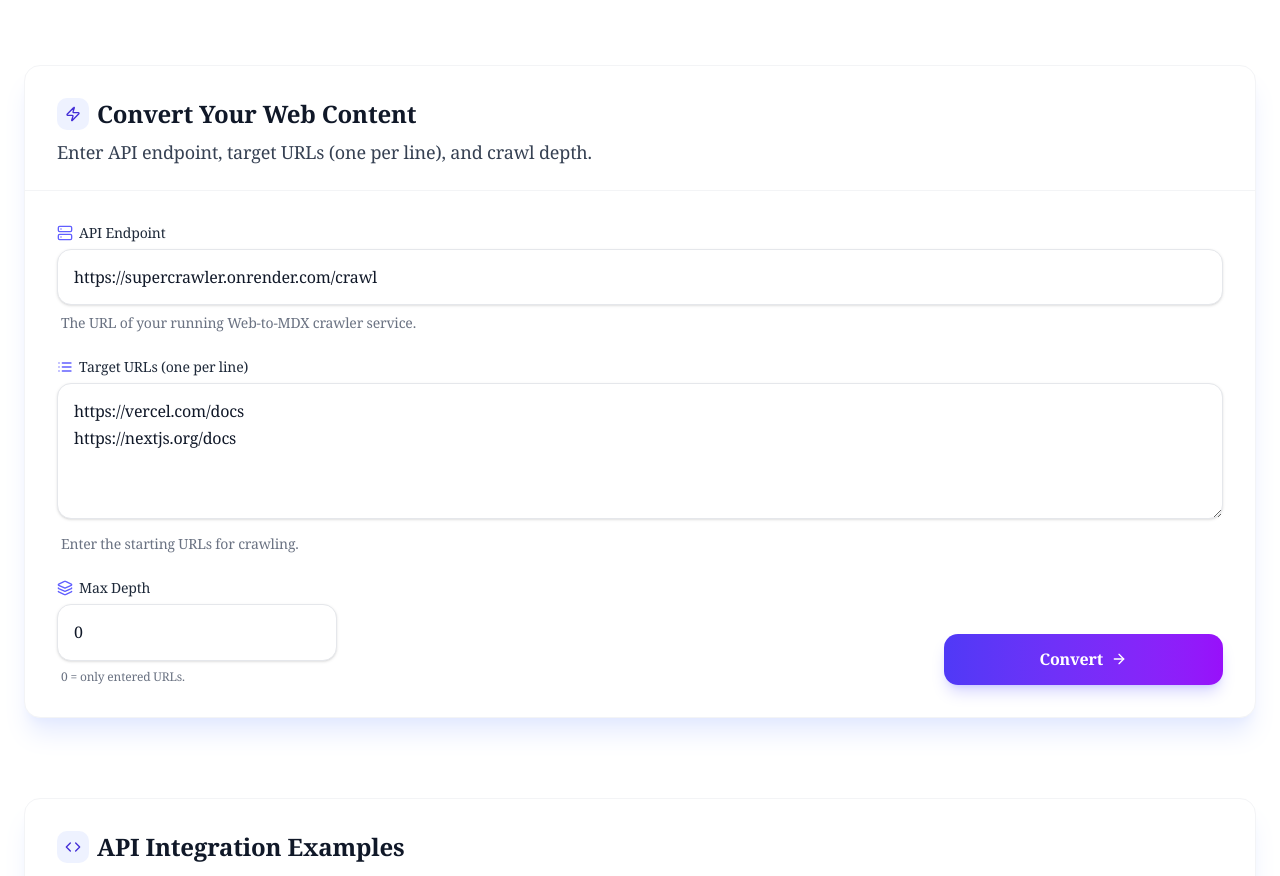
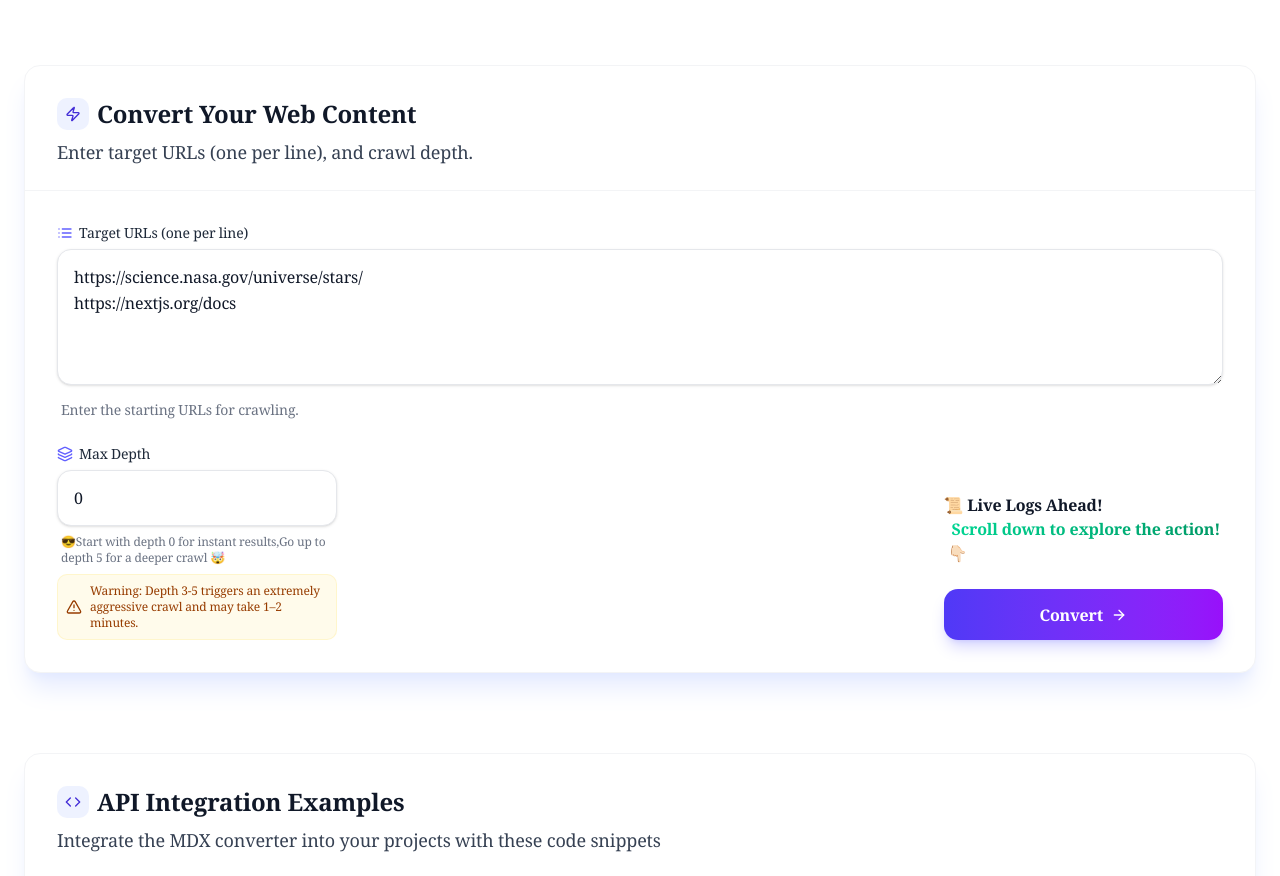
Before and after one commit to duggal1/SuperClawler-web, a Next.js app: page / in a window 1280 px wide. Shown: the part 720-1596 px from the top of the page. Built offline with nearby package versions, Linux system fonts and the light colour scheme.

Commit message:
updated new changes

```diff
--- a/src/app/(main)/(marketing)/page.tsx
+++ b/src/app/(main)/(marketing)/page.tsx
@@ -880,8 +880,7 @@ const darkMdxComponents: MDXComponentsType = {
 
 // --- Main Component ---
 export default function Home() {
-  const [targetUrls, setTargetUrls] = useState('https://vercel.com/docs\nhttps://nextjs.org/docs');
-  const [apiUrl, setApiUrl] = useState('https://supercrawler.onrender.com/crawl');
+  const [targetUrls, setTargetUrls] = useState('https://science.nasa.gov/universe/stars/\nhttps://nextjs.org/docs');
   const [maxDepth, setMaxDepth] = useState<number>(0);
   const [selectedLangIndex, setSelectedLangIndex] = useState(0);
   const [isCrawling, setIsCrawling] = useState(false);
@@ -890,6 +889,7 @@ export default function Home() {
   const [copiedCode, setCopiedCode] = useState(false);
   const [showCopySnackbar, setShowCopySnackbar] = useState(false);
   const [renderedMdx, setRenderedMdx] = useState<RenderedMdxItem[]>([]);
+  const [logs, setLogs] = useState<string[]>([]);  // Add this new state
 
   const { setTheme, resolvedTheme } = useTheme();
   const isDarkMode = resolvedTheme === 'dark';
@@ -935,10 +935,6 @@ export default function Home() {
     setTargetUrls(event.target.value);
   }, []);
 
-  const handleApiUrlChange = useCallback((event: ChangeEvent<HTMLInputElement>) => {
-    setApiUrl(event.target.value);
-  }, []);
-
   const handleMaxDepthChange = useCallback((event: ChangeEvent<HTMLInputElement>) => {
     const depth = parseInt(event.target.value, 10);
     setMaxDepth(isNaN(depth) || depth < 0 ? 0 : depth);
@@ -1046,77 +1042,86 @@ export default function Home() {
     setError(null);
     setCrawlData(null);
     setRenderedMdx([]);
-
-    let effectiveApiUrl = apiUrl.trim();
-
-    // Format URLs and remove empty lines
+    setLogs([]); // Reset logs
+
     const urlsToCrawl = targetUrls
       .split('\n')
       .map(url => url.trim())
       .filter(url => url.length > 0)
-      .map(url => {
-        // Ensure URLs have http/https protocol
-        if (!url.startsWith('http://') && !url.startsWith('https://')) {
-          return `https://${url}`;
-        }
-        return url;
-      });
-
-    // Validation checks
+      .map(url => !url.startsWith('http') ? `https://${url}` : url);
+
     if (urlsToCrawl.length === 0) {
       setError('Please enter at least one Target URL to crawl.');
       setIsCrawling(false);
       return;
     }
 
-    // Match the server's CrawlRequest struct exactly
     const payload = {
       domains: urlsToCrawl,
       max_depth: maxDepth || 0
     };
 
     try {
-      console.log('Sending request to:', effectiveApiUrl);
-      console.log('With payload:', JSON.stringify(payload, null, 2));
-
-      const response = await fetch(effectiveApiUrl, {
+      const response = await fetch('https://supercrawler.onrender.com/crawl', {
         method: 'POST',
         headers: {
           'Content-Type': 'application/json',
-          'Accept': 'application/json',
-          'Access-Control-Allow-Origin': '*'
         },
         body: JSON.stringify(payload)
       });
 
       if (!response.ok) {
-        let errorMessage = 'Failed to fetch data from the server';
+        throw new Error(`HTTP error! status: ${response.status}`);
+      }
+
+      if (!response.body) {
+        throw new Error('Response body is null');
+      }
+
+      const reader = response.body.getReader();
+      const decoder = new TextDecoder();
+      let buffer = '';
+
+      while (true) {
+        const { done, value } = await reader.read();
+
+        if (done) break;
+
+        buffer += decoder.decode(value, { stream: true });
+        const lines = buffer.split('\n');
+        buffer = lines.pop() || '';
+
+        for (const line of lines) {
+          if (line.trim() === '') continue;
+          if (line === ': keep-alive') continue;
+
           try {
-          const errorData = await response.json();
-          errorMessage = errorData.message || errorData.error || errorMessage;
-        } catch {
-          errorMessage = `HTTP error! status: ${response.status}`;
-        }
-        throw new Error(errorMessage);
-      }
-
-      const data = await response.json();
-
-      // Validate response matches CrawlResponse struct
-      if (!data || !Array.isArray(data.mdx_files) || !Array.isArray(data.logs) || typeof data.message !== 'string') {
-        console.error('Invalid response structure:', data);
-        throw new Error('Invalid response format from server');
-      }
-
-      setCrawlData(data);
-
+            if (line.startsWith('data: ')) {
+              const data = line.slice(6);
+              if (data.startsWith('{')) {
+                // This is the completion event
+                const completionData = JSON.parse(data);
+                setCrawlData(completionData);
+                setIsCrawling(false);
+              } else {
+                // This is a log message
+                setLogs(prev => [...prev, data]);
+              }
+            } else if (line.startsWith('event: completion')) {
+              // Next line will be the completion data
+              continue;
+            }
+          } catch (e) {
+            console.warn('Error processing line:', e);
+          }
+        }
+      }
     } catch (err) {
       console.error('Crawl request failed:', err);
       setError(err instanceof Error ? err.message : 'An unknown error occurred');
-    } finally {
       setIsCrawling(false);
     }
-  }, [apiUrl, targetUrls, maxDepth]);
+  }, [targetUrls, maxDepth]);
 
   const syntaxHighlighterStyle = isDarkMode ? vs2015 : github;
 
@@ -1216,30 +1221,11 @@ export default function Home() {
                 Convert Your Web Content
               </h2>
               <p className={`font-serif text-lg ${isDarkMode ? 'text-gray-300' : 'text-gray-700'}`}>
-                Enter API endpoint, target URLs (one per line), and crawl depth.
+                Enter target URLs (one per line), and crawl depth.
               </p>
             </div>
 
             <div className="space-y-6 p-8">
-              <div className="space-y-2">
-                <label htmlFor="apiUrlInput" className={`text-sm font-medium mb-1.5 flex items-center gap-1.5 ${isDarkMode ? 'text-gray-200' : 'text-gray-800'}`}>
-                  <Server className="w-4 h-4 text-indigo-500 dark:text-indigo-400" />
-                  API Endpoint
-                </label>
-                <div className="relative">
-                  <input
-                    type="url"
-                    id="apiUrlInput"
-                    value={apiUrl}
-                    onChange={handleApiUrlChange}
-                    placeholder="e.g., http://localhost:8080/crawl"
-                    className={`w-full px-4 py-3.5 rounded-xl border focus:ring-2 focus:border-indigo-500 dark:focus:border-indigo-400 outline-none transition duration-200 font-serif shadow-sm placeholder:text-gray-400/80 dark:placeholder:text-gray-500/80 ${isDarkMode ? 'border-gray-700 bg-black focus:ring-indigo-400/40 text-white' : 'border-gray-200 bg-white focus:ring-indigo-500/50 text-gray-900'}`}
-                    disabled={isCrawling}
-                  />
-                </div>
-                <p className={`text-sm pl-1 font-serif ${isDarkMode ? 'text-gray-400' : 'text-gray-500'}`}>The URL of your running Web-to-MDX crawler service.</p>
-              </div>
-
               <div className="space-y-2">
                 <label htmlFor="targetUrlsInput" className={`text-sm font-medium mb-1.5 flex items-center gap-1.5 ${isDarkMode ? 'text-gray-200' : 'text-gray-800'}`}>
                   <List className="w-4 h-4 text-indigo-500 dark:text-indigo-400" />
@@ -1273,12 +1259,38 @@ export default function Home() {
                      className={`w-full px-4 py-3.5 rounded-xl border focus:ring-2 focus:border-indigo-500 dark:focus:border-indigo-400 outline-none transition duration-200 font-serif shadow-sm ${isDarkMode ? 'border-gray-700 bg-black focus:ring-indigo-400/40 text-white' : 'border-gray-200 bg-white focus:ring-indigo-500/50 text-gray-900'}`}
                      disabled={isCrawling}
                    />
-                   <p className={`text-xs pl-1 font-serif ${isDarkMode ? 'text-gray-400' : 'text-gray-500'}`}>0 = only entered URLs.</p>
+<div className="space-y-2">
+  <p className={`text-xs pl-1 font-serif ${isDarkMode ? 'text-gray-400' : 'text-gray-500'}`}>
+  😎Start with depth 0 for instant results,Go up to depth 5 for a deeper crawl 🤯
+
+
+  </p>
+  <div className={`mt-2 p-2 rounded-lg border ${
+    isDarkMode
+      ? 'bg-amber-950/20 border-amber-800/30 text-amber-200'
+      : 'bg-amber-50 border-amber-200/30 text-amber-800'
+  }`}>
+    <div className="flex items-center gap-2">
+      <AlertTriangle className="w-4 h-4 flex-shrink-0" />
+      <p className="text-xs font-medium">
+        Warning: Depth 3-5 triggers an extremely aggressive crawl and may take 1–2 minutes.
+      </p>
+    </div>
+  </div>
+</div>
                 </div>
 
                 <div className="md:col-span-2"></div>
 
                 <div className="md:col-span-1">
+                <h1 className=" block text-gray-900 text-base font-semibold -mt-8 pb-6  items-center gap-2">
+  📜 Live Logs Ahead!
+  <p className="text-transparent bg-gradient-to-r from-emerald-400 to-emerald-600 bg-clip-text ml-2">
+    Scroll down to explore the action!
+  </p>
+  <span className="ml-1">👇🏻</span>
+</h1>
+
          <button
                     onClick={startCrawl}
                     disabled={isCrawling}
@@ -1330,6 +1342,28 @@ export default function Home() {
             </MotionContainer>
           )}
 
+          {isCrawling && logs.length > 0 && (
+            <MotionContainer
+              animation="fadeIn"
+              className="mb-8"
+            >
+              <div className={`rounded-2xl p-6 shadow-xl border ${isDarkMode ? 'bg-black border-gray-800 shadow-indigo-950/10' : 'bg-white border-gray-100 shadow-indigo-100/20'}`}>
+                <h3 className={`text-xl font-bold mb-4 font-serif flex items-center gap-2 ${isDarkMode ? 'text-white' : 'text-gray-900'}`}>
+                  <Terminal className="w-5 h-5 text-indigo-500" />
+                  Live Logs
+                </h3>
+                <div className={`p-4 rounded-xl font-mono text-sm whitespace-pre-wrap ${isDarkMode ? 'bg-gray-900/50 text-gray-300' : 'bg-gray-50 text-gray-700'}`}>
+                  {logs.map((log, index) => (
+                    <div key={index} className="flex items-start gap-2 mb-1">
+                      <span className="text-indigo-500">$</span>
+                      <span>{log}</span>
+                    </div>
+                  ))}
+                </div>
+              </div>
+            </MotionContainer>
+          )}
+
           {error && (
             <MotionContainer
               animation="fadeInUp"
@@ -1437,72 +1471,58 @@ export default function Home() {
                               : 'bg-white border-gray-100 shadow-indigo-100/20 hover:border-indigo-200/70 hover:shadow-indigo-100/40'
                           }`}
                         >
-                          {/* Item Header: URL and Metadata */}
-                          <div className={`p-6 border-b ${ isDarkMode ? 'border-gray-800/90 bg-gradient-to-b from-black to-gray-950/70' : 'border-gray-100 bg-gradient-to-b from-white to-gray-50/70'}`}>
-                            {/* Source URL (Keep as is) */}
-                            <div className="mb-5">
+                          {/* URL Header */}
+                          <div className={`p-6 border-b ${isDarkMode ? 'border-gray-800/90' : 'border-gray-100'}`}>
                             <div className="flex items-center gap-2 mb-2">
-                                <div className={`w-6 h-6 rounded-md flex items-center justify-center shadow-sm ${ isDarkMode ? 'bg-indigo-900/50 text-indigo-300' : 'bg-indigo-50 text-indigo-700' }`}>
+                              <div className={`w-6 h-6 rounded-md flex items-center justify-center shadow-sm ${
+                                isDarkMode ? 'bg-indigo-900/50 text-indigo-300' : 'bg-indigo-50 text-indigo-700'
+                              }`}>
                                 <Globe className="w-3.5 h-3.5" />
                               </div>
-                                <span className={`text-xs font-semibold uppercase tracking-wider ${isDarkMode ? 'text-gray-400' : 'text-gray-600'}`}>Source URL</span>
+                              <span className={`text-xs font-semibold uppercase tracking-wider ${
+                                isDarkMode ? 'text-gray-400' : 'text-gray-600'
+                              }`}>Source URL</span>
                             </div>
                             <a
                               href={item.url}
                               target="_blank"
                               rel="noopener noreferrer"
-                                className="flex items-center gap-1.5 font-serif font-medium text-indigo-600 hover:text-indigo-700 dark:hover:text-indigo-300 dark:text-indigo-400 text-base hover:underline break-all transition-colors"
+                              className="flex items-center gap-1.5 font-serif font-medium text-indigo-600 hover:text-indigo-700 dark:text-indigo-400 text-base hover:underline break-all transition-colors"
                             >
                               {item.url}
                               <ExternalLink className="opacity-70 w-3.5 h-3.5 shrink-0" />
                             </a>
                           </div>
 
-                          {/* Frontmatter (Metadata) - Conditional Rendering */}
-                            <div>
+                          {/* Metadata Section */}
+                          {Object.keys(item.frontmatter).length > 0 && (
+                            <div className={`px-6 py-4 border-b ${isDarkMode ? 'border-gray-800/90' : 'border-gray-100'}`}>
                               <div className="flex items-center gap-2 mb-2">
-                                <div className={`w-6 h-6 rounded-md flex items-center justify-center shadow-sm ${ isDarkMode ? 'bg-gray-800 text-gray-300' : 'bg-gray-100 text-gray-700' }`}>
+                                <div className={`w-6 h-6 rounded-md flex items-center justify-center shadow-sm ${
+                                  isDarkMode ? 'bg-gray-800 text-gray-300' : 'bg-gray-100 text-gray-700'
+                                }`}>
                                   <TableIcon className="w-3.5 h-3.5" />
                                 </div>
-                                <span className={`text-xs font-semibold uppercase tracking-wider ${isDarkMode ? 'text-gray-400' : 'text-gray-600'}`}>Metadata</span>
-                              </div>
-                            {Object.keys(item.frontmatter).length > 0 ? (
-                              // Render the metadata table if frontmatter is not empty
-                                  <div className={`rounded-lg border p-4 max-h-48 overflow-y-auto scrollbar-thin text-xs font-mono ${ isDarkMode ? 'bg-black/50 border-gray-800 scrollbar-thumb-gray-700' : 'bg-white/80 border-gray-100 scrollbar-thumb-gray-200' }`}>
-                                    <pre className="break-all whitespace-pre-wrap">
+                                <span className={`text-xs font-semibold uppercase tracking-wider ${
+                                  isDarkMode ? 'text-gray-400' : 'text-gray-600'
+                                }`}>Metadata</span>
+                              </div>
+                              <div className={`rounded-lg border p-4 font-mono text-sm ${
+                                isDarkMode ? 'bg-black/50 border-gray-800' : 'bg-white/80 border-gray-100'
+                              }`}>
+                                <pre className="whitespace-pre-wrap break-words">
                                   {JSON.stringify(item.frontmatter, null, 2)}
                                 </pre>
                               </div>
-                            ) : (
-                              // Render "Not Found" message if frontmatter is empty
-                              <div className={`rounded-lg border border-dashed p-4 text-center ${ isDarkMode ? 'bg-black/30 border-gray-700/80 text-gray-500' : 'bg-white/60 border-gray-200/90 text-gray-400' }`}>
-                                <span className="font-serif text-sm italic">🤷‍♂️ No metadata (title, description, etc.) found on this page.</span>
                             </div>
                           )}
-                          </div>
-                        </div>
-
-                        {/* MDX Content Body (Keep as is) */}
-                        <div className={`px-6 sm:px-8 md:px-10 py-10 ${isDarkMode ? 'bg-black' : 'bg-white'}`}>
-                           <div className="max-w-none mdx-content prose dark:prose-invert">
+
+                          {/* MDX Content Section */}
+                          <div className={`p-6 ${isDarkMode ? 'bg-black' : 'bg-white'}`}>
+                            <div className="prose dark:prose-invert max-w-none">
                               <MDXRemote
                                 {...item.mdxSource}
-                              components={{
-                                ...componentsToUse,
-                                // Add specific overrides for problematic elements
-                                img: (props) => (
-                                  <img
-                                    {...props}
-                                    loading="lazy"
-                                    className="rounded-lg shadow-md my-4"
-                                    onError={(e) => {
-                                      const img = e.currentTarget;
-                                      img.onerror = null;
-                                      img.src = "https://placehold.co/600x400?text=Image+Not+Found";
-                                    }}
-                                  />
-                                ),
-                              }}
+                                components={componentsToUse}
                               />
                             </div>
                           </div>
--- a/src/app/layout.tsx
+++ b/src/app/layout.tsx
@@ -1,9 +1,9 @@
 import type { Metadata } from "next";
-
 import { ThemeProvider } from "@/app/providers/theme-provider";
 import "./globals.css";
 import {Navbar} from "@/components/navbar/navbar";
 import Footer from "@/components/Footer/footer";
+import Script from "next/script";
 
 export const metadata: Metadata = {
   title: "MDX Converter | Transform Web Content to MDX",
@@ -17,11 +17,26 @@ export default function RootLayout({
 }>) {
   return (
     <html lang="en" suppressHydrationWarning>
+      <head>
+        <Script id="theme-switcher" strategy="beforeInteractive">
+          {`
+            if (localStorage.theme === 'dark' || (!('theme' in localStorage) && window.matchMedia('(prefers-color-scheme: dark)').matches)) {
+              document.documentElement.classList.add('dark')
+            } else {
+              document.documentElement.classList.remove('dark')
+            }
+          `}
+        </Script>
+      </head>
       <body className="antialiased font-serif min-h-screen">
-        <ThemeProvider>
-        <Navbar/>
-        <div className="min-h-screen bg-background  text-gray-900 dark:text-white">{children}</div>
-        <Footer/>
+        <ThemeProvider
+          attribute="class"
+          defaultTheme="light"
+          enableSystem={false}
+        >
+          <Navbar/>
+          <div className="min-h-screen bg-background text-gray-900 dark:text-white">{children}</div>
+          <Footer/>
         </ThemeProvider>
       </body>
     </html>
```
Lines whose indentation alone changed are shown as unchanged.
